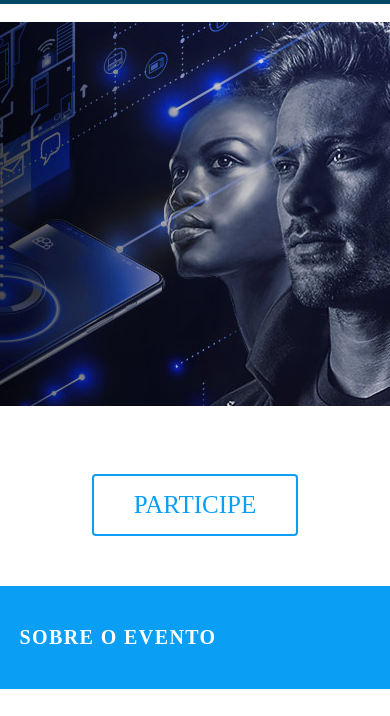
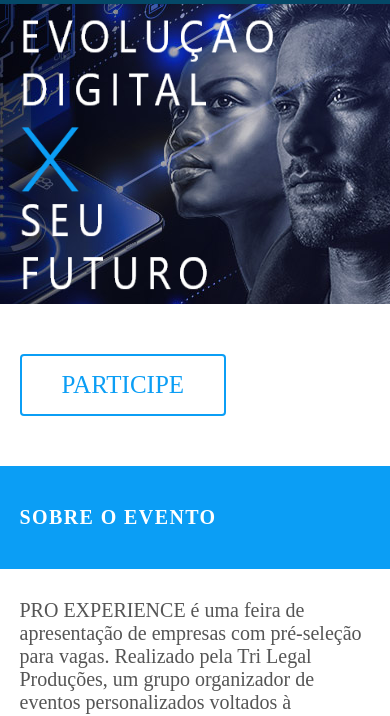
Before and after one commit to luanacherri/tri-legal, a plain HTML site: page public/index.html in a window 390 px wide. Shown: the part 76-792 px from the top of the page. Drawn offline with Linux system fonts and the light colour scheme.

```diff
--- a/public/assets/css/style.css
+++ b/public/assets/css/style.css
@@ -96,8 +96,10 @@ header .menu ul li a:hover {
 #banner {
 	height: 420px;
 	background: url('../img/banner.jpg') center center no-repeat;
+
 }
 
+}
 #cta {
 	text-align: center;
 	padding: 70px 0;
@@ -343,10 +345,10 @@ footer p {
 @media screen and (max-width: 680px) {
 
 	#banner {
-	height: 420px;
-	background: url('../img/Banner iPhone 2.png') center center no-repeat;
+		background: url('../img/Banner iPhone 2.jpg') center center no-repeat;
 
-}
+	}
+
 	.cards .card {
 		width: 100%;
 		max-width: 300px;
--- a/public/index.html
+++ b/public/index.html
@@ -27,7 +27,7 @@
 	<main id="main">
 		<section id="banner" class="jumbotron jumbotron-fluid mb-0">
 			<div class="container">
-				<img src="" alt="" class="text">
+				<img src="assets/img/texto.png" alt="" style="height: 350px; " >
 			</div>
 		</section>
 		<section id="cta">
```
